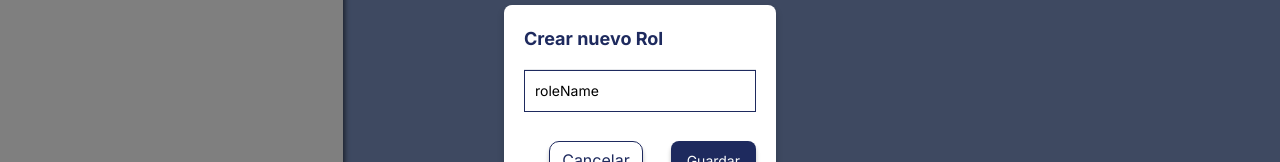
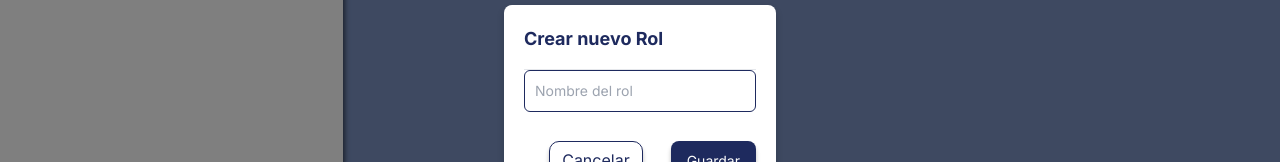
Before and after one commit to RaulBecerraB/TechShare-FrontEnd, a Next.js app: page /admin/roles in a window 1280 px wide. Both pictures are taken after a click on the button "AÑADIR ROL". Shown: the part 295-457 px from the top of the page. Built offline with nearby package versions, Linux system fonts and the light colour scheme; no server answers.

Commit message:
feat(hooks): add useForm hook to modularize form field logic
    - Created useForm hook to manage text field logic in forms
    - Improved code modularity and reusability across forms

```diff
--- a/src/app/admin/roles/page.tsx
+++ b/src/app/admin/roles/page.tsx
@@ -13,6 +13,20 @@ export default function roles() {
   const [data, setData] = useState([])
   const [searchTerm, setSearchTerm] = useState('')
   const [isModalVisible, setIsModalVisible] = useState(false)
+  const [formData, setFormData] = useState(
+    {
+      roleName: ''
+    }
+  )
+
+  // Manejar cambios en los inputs
+  const handleChange = (e: any) => {
+    const { name, value } = e.target;
+    setFormData(prevState => ({
+      ...prevState,
+      [name]: value
+    }));
+  };
 
   const handleSearchChange = (value: string) => setSearchTerm(value)
 
@@ -59,8 +73,8 @@ export default function roles() {
             <BorderTextField
               name='roleName'
               placeholder='Nombre del rol'
-              onChange={(e) => console.log('test')}
-              value='roleName'
+              onChange={handleChange}
+              value={formData.roleName}
             />
           </ModalBase>
         </div>
--- /dev/null
+++ b/src/app/hooks/useForm.ts
@@ -0,0 +1,12 @@
+import { useState } from "react";
+
+export const useForm = (initialValues:any) => {
+  const [formData, setFormData] = useState(initialValues);
+
+ const handleChange = (e: React.ChangeEvent<HTMLInputElement>) => {
+    const { name, value } = e.target;
+    setFormData({ ...formData, [name]: value });
+  };
+
+  return [formData, handleChange, setFormData];
+};
--- a/src/components/Inputs/BorderTextField.tsx
+++ b/src/components/Inputs/BorderTextField.tsx
@@ -9,7 +9,7 @@ interface TextFieldProps {
 
 const TextField: React.FC<TextFieldProps> = ({ placeholder, name, value, onChange }) => {
     return (
-        <input className='text-sm p-[10px] mb-[15px] border-[1px] border-primary rounded-none'
+        <input className='text-sm p-[10px] mb-[15px] border-[1px] border-primary rounded-md'
             placeholder={placeholder}
             type="text"
             id={name}
```
